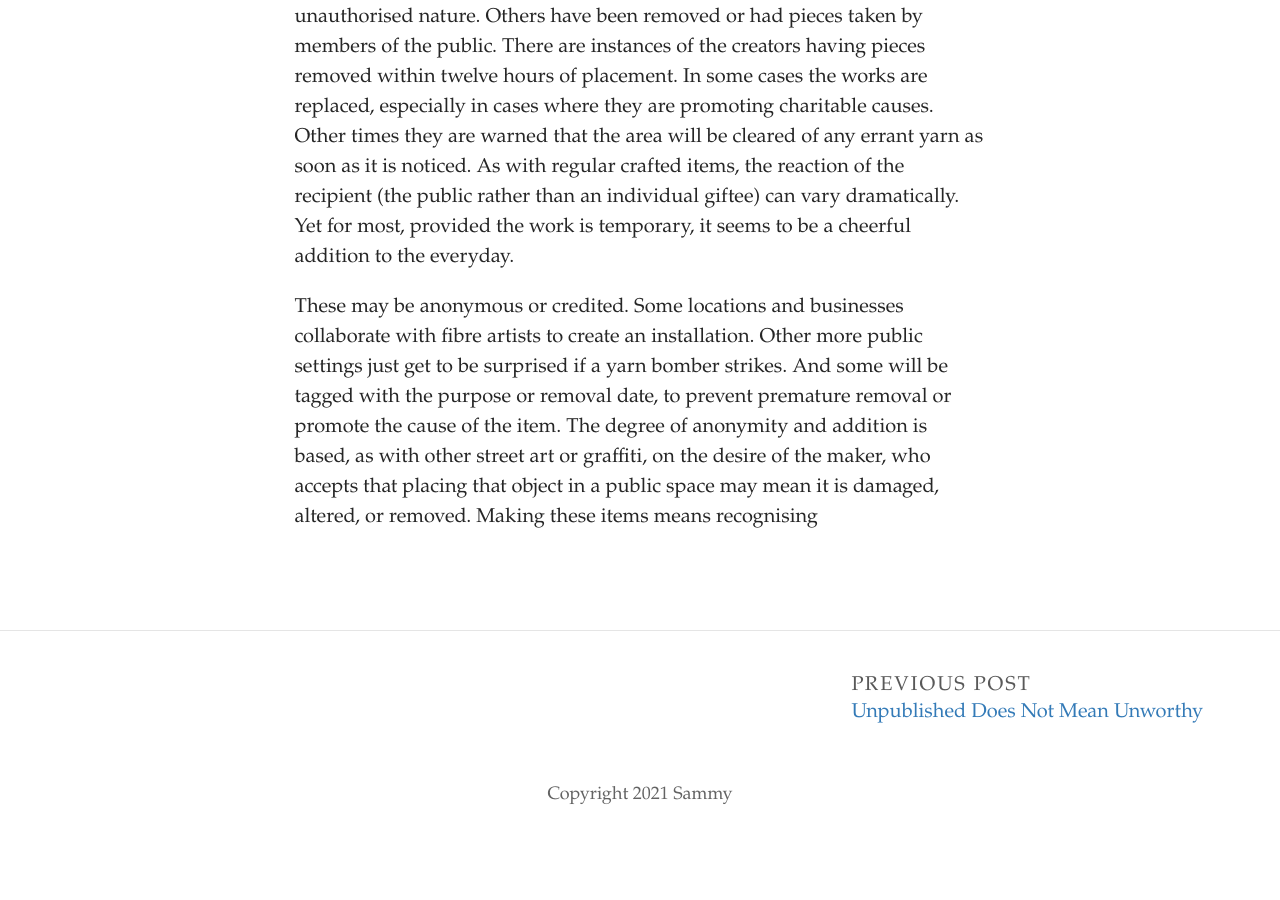
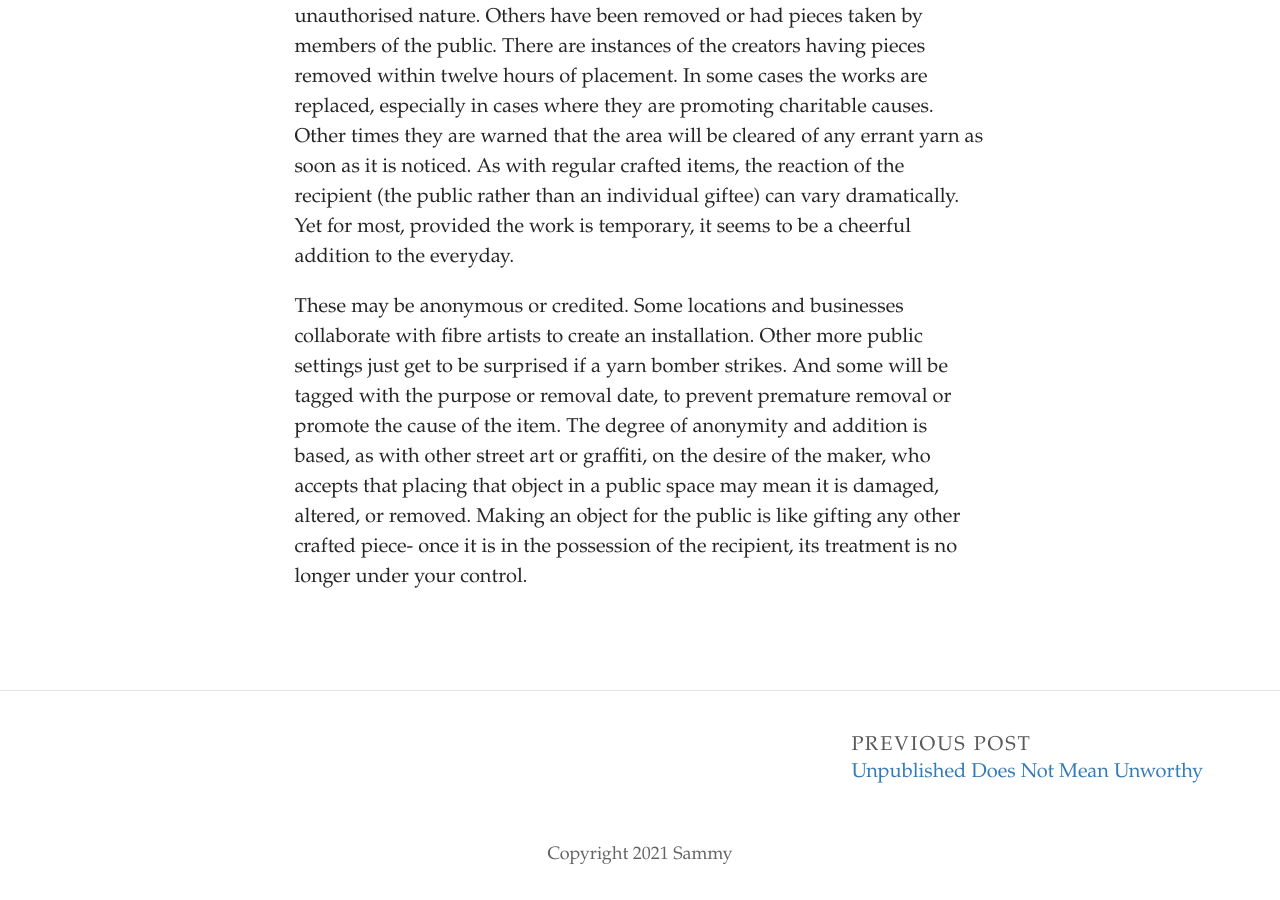
Before and after one commit to SammySpinsAYarn/Blog, a Jekyll site: the page built from _posts/2023-08-12-yarn-bombing-is-crafty-graffiti.md, in a window 1280 px wide and 900 px high, scrolled down 984 px. Built offline with Jekyll 4.4.1, drawn with Linux system fonts in a browser that asks for light colours; some web fonts are replaced; before the commit the page ends 1824 px from its top, so only the background shows below that.

Commit message:
Update Post “2023-08-12-yarn-bombing-is-crafty-graffiti”

```diff
--- a/_posts/2023-08-12-yarn-bombing-is-crafty-graffiti.md
+++ b/_posts/2023-08-12-yarn-bombing-is-crafty-graffiti.md
@@ -12,4 +12,4 @@ M﻿agda Sayeg is credited with having begun the current style of yarn bombing w
 
 B﻿ut these items are as prone to vandalism as any other street art. Some have been removed by council authorities and litter pickers due to their unauthorised nature. Others have been removed or had pieces taken by members of the public. There are instances of the creators having pieces removed within twelve hours of placement. In some cases the works are replaced, especially in cases where they are promoting charitable causes. Other times they are warned that the area will be cleared of any errant yarn as soon as it is noticed. As with regular crafted items, the reaction of the recipient (the public rather than an individual giftee) can vary dramatically. Yet for most, provided the work is temporary, it seems to be a cheerful addition to the everyday.
 
-T﻿hese may be anonymous or credited. Some locations and businesses collaborate with fibre artists to create an installation. Other more public settings just get to be surprised if a yarn bomber strikes. And some will be tagged with the purpose or removal date, to prevent premature removal or promote the cause of the item. The degree of anonymity and addition is based, as with other street art or graffiti, on the desire of the maker, who accepts that placing that object in a public space may mean it is damaged, altered, or removed. Making these items means recognising
+T﻿hese may be anonymous or credited. Some locations and businesses collaborate with fibre artists to create an installation. Other more public settings just get to be surprised if a yarn bomber strikes. And some will be tagged with the purpose or removal date, to prevent premature removal or promote the cause of the item. The degree of anonymity and addition is based, as with other street art or graffiti, on the desire of the maker, who accepts that placing that object in a public space may mean it is damaged, altered, or removed. Making an object for the public is like gifting any other crafted piece- once it is in the possession of the recipient, its treatment is no longer under your control.
```
